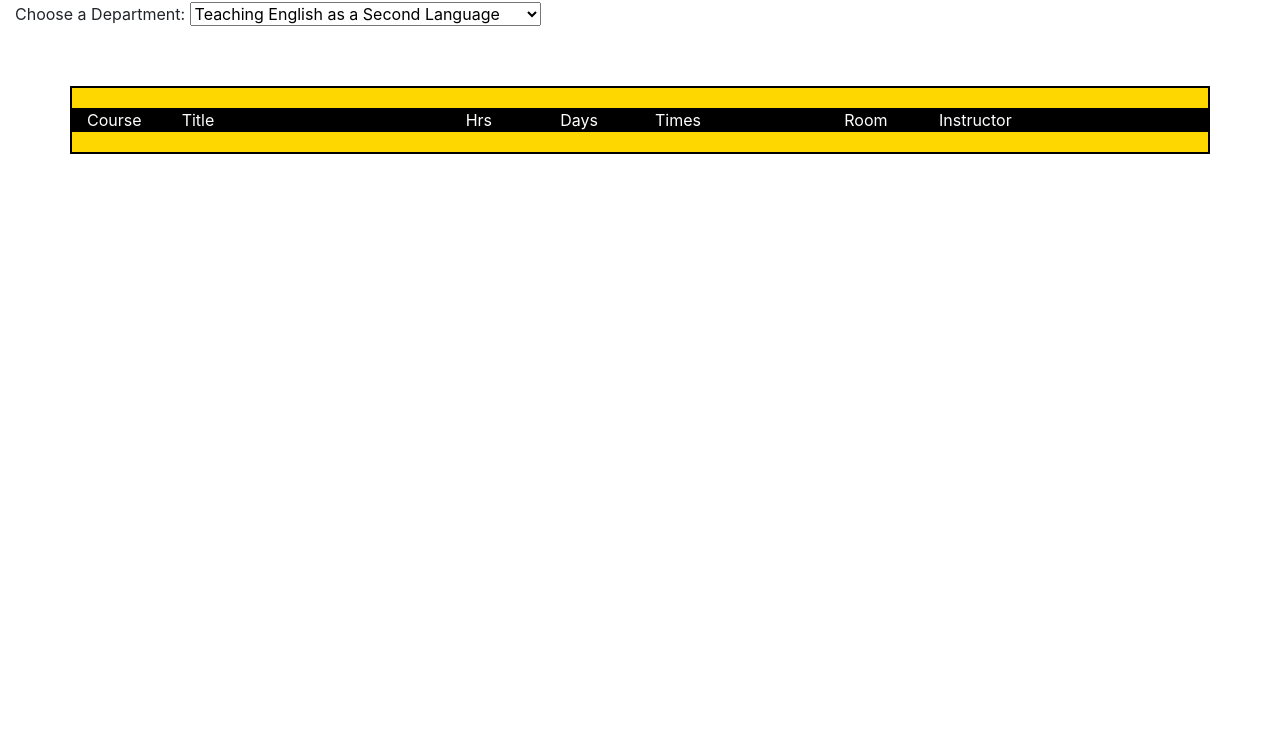
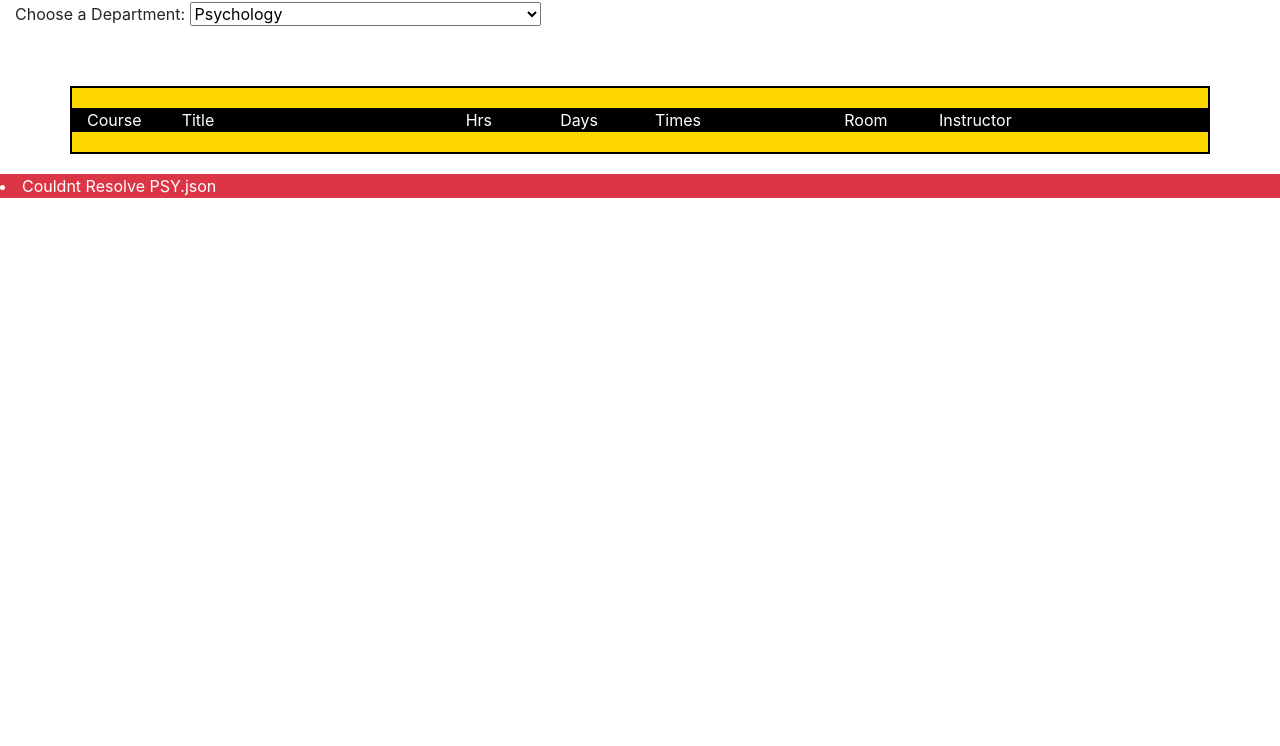
Before and after one commit to RonaldWigginton/act311, a plain HTML site: page hmwk/midterm/index.html in a window 1280 px wide. Shown: the part 54-800 px from the top of the page. Drawn offline with nearby package versions, Linux system fonts and the light colour scheme; no server answers.

Commit message:
bad.json error handling

```diff
--- /dev/null
+++ b/hmwk/midterm/bad.json
@@ -0,0 +1,13 @@
+[
+    { "dept": "Psychology", "filename": "PSY.json" },
+    { "dept": "Teaching English as a Second Language", "filename": "TSL.json" },
+    { "dept": "Computer Science, Mathematics, & Physics","filename": "CSMP.json"},
+    { "dept": "Honors", "filename": "HON.json" },
+    { "dept": "English", "filename": "ENG.json" },
+    { "dept": "Allied Health", "filename": "ALH.json" },
+    { "dept": "Biology", "filename": "BIO.json" },
+    { "dept": "History", "fileName": "HIS.json" },
+    { "dept": "Health, Physical Education, and Recreation", "filename": "PED.json"},
+    { "dept": "Chemistry", "filename": "CHE.json" },
+    { "dept": "University Studies", "filename": "UNV.json" }
+  ]
--- a/hmwk/midterm/index.html
+++ b/hmwk/midterm/index.html
@@ -20,8 +20,9 @@
     async function myFetch() {
         let heading = document.getElementById("heading");
         //let response = await fetch('./CSMP.json');
-        let response = await fetch('./all.json')
+        let response = await fetch('./bad.json')
         heading.innerText ="Data is being received"
+try {
     if (!response.ok)
     {
         throw new Error(`HTTP error! status: ${response.status}`);
@@ -38,11 +39,17 @@
         }
             //heading.innerText="Courses";
             buildDepartmentList();
+            fetchInstructors();
             document.getElementById("department").style.visibility = "visible";
         }
     }
+    catch (e){
+        console.log(e);
+    }
+    }
 
     async function fetchInstructors() {
+        let heading = document.getElementById("heading");
         // First clear out instructors list if populated
         while(instructors.length > 0)
         {
@@ -51,9 +58,12 @@
          // file name we need to fetch from chosen Department
         let departmentFile= document.getElementById("departmentList").value;
         let response = await fetch(departmentFile)
+        try {
         if (!response.ok) {
+            heading.innerText ="Data Failed";
+            document.getElementById("Footer").style.visibility= 'visible';
+            document.getElementById("Footer").innerHTML += "<li>" + "Couldnt Resolve " +departmentFile +"</li>";
         throw new Error(`HTTP error! status: ${response.status}`);
-        heading.innerText ="Data Failed";
     } else {
         heading.innerText="Data Reccieved";
         let myJson = await response.json();
@@ -69,7 +79,11 @@
         buildInstructorsList();
         document.getElementById("selections").style.visibility = "visible";
         }
+    } catch (e){
+        console.log(e);
     }
+}
+
 
         function buildDepartmentList(){
             let lines ="";
@@ -212,10 +226,11 @@
             <div class="col-3">Instructor</div>
         </div>
         <div class="row" id="course">
-
         </div>
-
       </div>
-
+<div>
+    <footer class='bg-danger text-white' id="Footer">
+</div>
+</footer>
 </body>
 </html>
```
Also changed, not shown: hmwk/midterm/style.sass (+5 -2 lines).
